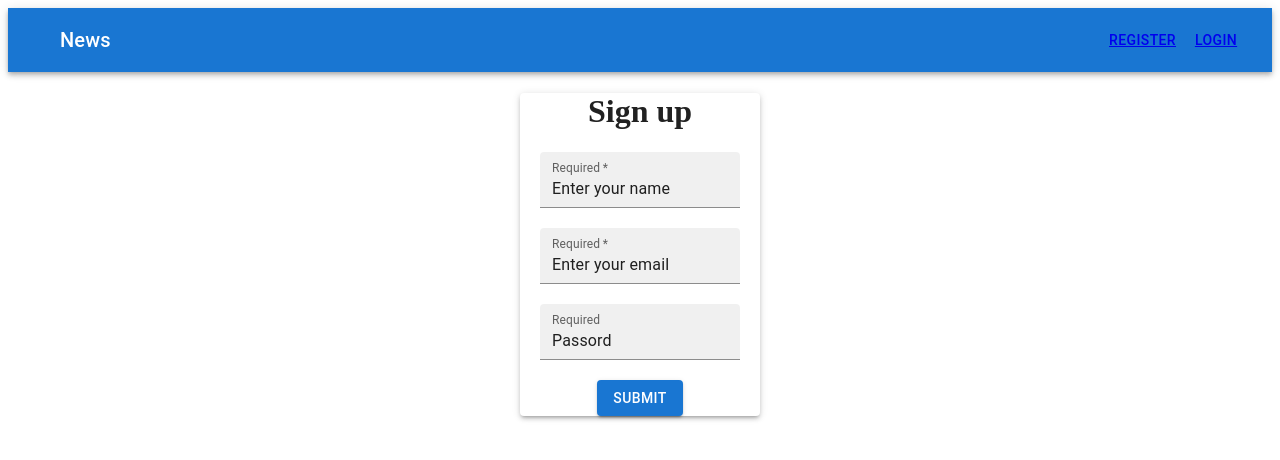
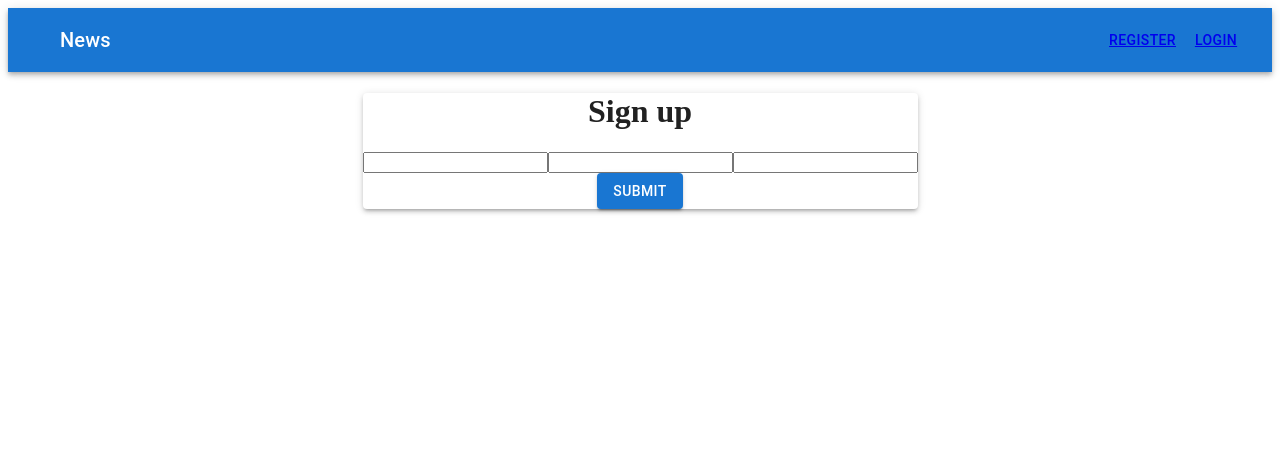
Before and after one commit to Be-create/Masaijob-Portal, a React (Create React App) app in the folder mock4/: page / in a window 1280 px wide. Shown: the top 460 px of the page. Built offline with nearby package versions, Linux system fonts and the light colour scheme.

Commit message:
jwt authentication flow created with cookies

```diff
--- a/mock4/package.json
+++ b/mock4/package.json
@@ -14,6 +14,7 @@
     "react-dom": "^18.2.0",
     "react-router-dom": "^6.4.2",
     "react-scripts": "5.0.1",
+    "universal-cookie": "^4.0.4",
     "web-vitals": "^2.1.4"
   },
   "scripts": {
@@ -39,6 +40,6 @@
       "last 1 firefox version",
       "last 1 safari version"
     ],
-    "homepage":"."
+    "homepage": "."
   }
 }
--- a/mock4/src/App.js
+++ b/mock4/src/App.js
@@ -1,6 +1,6 @@
 
 import * as React from 'react';
-import { Routes, Route, useParams } from "react-router-dom";
+import { Routes, Route } from "react-router-dom";
 import { Signup } from './components/landingpage_components/signup';
 import { Signin } from './components/landingpage_components/signin';
 import { Userpage } from './components/userpage_compnents/userpage';
--- a/mock4/src/components/adminpage_components/jobpost.jsx
+++ b/mock4/src/components/adminpage_components/jobpost.jsx
@@ -1,21 +1,56 @@
 import "./styles.css";
 import {
-  Typography,
-  AppBar,
-  Toolbar,
+
   TextField,
   Button,
-  Box
 } from "@mui/material";
 import * as React from "react";
 import MenuItem from "@mui/material/MenuItem";
 import { Navbar } from "./navbar";
+import { useState } from "react";
 export default function Jobpost() {
+  let [data,setdata]= useState({
+    companyname : "",
+
+    position:"",
+
+    contact:"",
+
+
+    location:""
+
+  })
+  const handlesubmit = ()=>{
+
+    try {
+      fetch(`http://localhost:8080/api/postjob`)
+    } catch (error) {
+
+    }
+  }
+
+
   return (
     <div className="Jobpost">
 
 <br></br>
       <form style={{ margin:"auto" , marginTop:"20vh"}}>
+        <TextField
+          style={{ width: "50%", margin: "5px" }}
+          type="text"
+          label="Category"
+          variant="outlined"
+          onChange={(e)=> setdata({companyname:(e.target.value)})
+          }
+        />
+        <br />
+        <TextField
+          style={{ width: "50%", margin: "5px" }}
+          type="text"
+          label="Company-name"
+          variant="outlined"
+        />
+        <br />
         <TextField
           style={{ width: "50%", margin: "5px" }}
           type="text"
@@ -26,25 +61,11 @@ export default function Jobpost() {
         <TextField
           style={{ width: "50%", margin: "5px" }}
           type="text"
-          label="Job description"
+          label="Job region"
           variant="outlined"
         />
         <br />
-        <TextField
-          style={{ width: "50%", margin: "5px" }}
-          type="text"
-          label="Salary range"
-          variant="outlined"
-        />
-        <br />
-        <TextField
-          style={{ width: "50%", margin: "5px" }}
-          type="text"
-          label="job region"
-          variant="outlined"
-        />
-        <br />
-        <Button variant="contained" color="primary">
+        <Button variant="contained" color="primary"  onClick={handlesubmit}  >
           Post
         </Button>
       </form>
--- a/mock4/src/components/landingpage_components/signin.jsx
+++ b/mock4/src/components/landingpage_components/signin.jsx
@@ -6,12 +6,12 @@ import axios from "axios";
 import { useNavigate } from "react-router-dom";
 import { margin } from "@mui/system";
 import { Navbar } from "./navbar";
-
+import Cookies from 'universal-cookie';
 export const Signin = ()=>{
     let [name,setname]= useState("")
     let [email,setemail]= useState("")
     let [password,setpassword]= useState("")
-
+    const cookies = new Cookies();
     let navigate = useNavigate()
     const register=()=>{
         let data ={
@@ -19,7 +19,7 @@ export const Signin = ()=>{
             email,
             password
         }
-        fetch(`http://localhost:8080/api/login`,{
+        fetch(` http://localhost:8080/api/login`,{
             method: "POST",
             body: JSON.stringify(data),
             headers:{
@@ -27,7 +27,9 @@ export const Signin = ()=>{
             }
         }).then((res )=> res.json())
         .then((res)=> {
-            let domain= (res.data.user.email)
+          cookies.set('token',`${res.token}`)
+        console.log(cookies.get('token'));
+            let domain= (res.data.email)
             console.log(domain)
             domain = domain.split("@")
             console.log(domain)
@@ -37,6 +39,7 @@ export const Signin = ()=>{
             else{
                 navigate("/userpage")
             }
+
         })
 
         .catch((err) => console.log("error", err))
@@ -58,34 +61,18 @@ export const Signin = ()=>{
 
 
         <TextField
-        style={{display : "block",margin:"20px"}}
-          required
-          id="filled-required"
-          label="Required"
-          defaultValue="Enter your name"
-          variant="filled"
+
           onChange={(e)=>{
             setname(e.target.value)
           }}
         />
         <TextField
-        style={{display : "block",margin:"20px"}}
-          required
-          id="filled-required"
-          label="Required"
-          defaultValue="Enter your email"
-          variant="filled"
+
         onChange={(e)=>{
           setemail(e.target.value)
         }}
         />
         <TextField
-        style={{display : "block",margin:"20px"}}
-          id="filled-required"
-          label="Required"
-          defaultValue="Password"
-
-          variant="filled"
         onChange={(e)=>{
           setpassword(e.target.value)
         }}
--- a/mock4/src/components/landingpage_components/signup.jsx
+++ b/mock4/src/components/landingpage_components/signup.jsx
@@ -1,17 +1,16 @@
 import React, { useState } from "react";
 import Box from '@mui/material/Box';
-import TextField from '@mui/material/TextField';
 import { Button, Paper } from "@mui/material";
-import axios from "axios";
 import { useNavigate } from "react-router-dom";
 import { Navbar } from "./navbar";
+
 
 export const Signup = ()=>{
     let [name,setname]= useState("")
     let [email,setemail]= useState("")
     let [password,setpassword]= useState("")
- let [domain,setdomain]= useState("")
  let navigate = useNavigate()
+
     const register=()=>{
         let data ={
             name,
@@ -25,7 +24,7 @@ export const Signup = ()=>{
                 "Content-Type": "application/json"
             }
         }).then((res )=> res.json())
-        .then((res)=>
+        .then(()=>
         navigate("/login")
         )
 
@@ -38,44 +37,24 @@ export const Signup = ()=>{
         <Paper elevation={3} style={{width:"fit-content" , height: " 50%", margin:"auto",textAlign:"center"}}>
     <h1>Sign up</h1>
     <Box
-      component="form"
-      sx={{
-        '& .MuiTextField-root': { m: 1, width: '25ch' },
-      }}
-      noValidate
-      autoComplete="off"
+
     >
 
 
-        <TextField
-        style={{display : "block",margin:"20px"}}
-          required
-          id="filled-required"
-          label="Required"
-          defaultValue="Enter your name"
-          variant="filled"
+     <input
+
         onChange={(e)=>{
           setname(e.target.value)
         }}
       />
-        <TextField
-        style={{display : "block",margin:"20px"}}
-          required
-          id="filled-required"
-          label="Required"
-          defaultValue="Enter your email"
-          variant="filled"
+      <input
+
       onChange={(e)=>{
         setemail(e.target.value)
       }}
       />
-        <TextField
-        style={{display : "block",margin:"20px"}}
-          id="filled-required"
-          label="Required"
-          defaultValue="Passord"
+      <input
 
-          variant="filled"
       onChange={(e)=>{
         setpassword(e.target.value)
       }}
--- a/mock4/src/components/userpage_compnents/joblisting.jsx
+++ b/mock4/src/components/userpage_compnents/joblisting.jsx
@@ -9,20 +9,19 @@ import { useState } from 'react';
 import { useEffect } from 'react';
 import { Grid } from '@mui/material';
 import { useNavigate } from 'react-router-dom';
-
+import Cookies from 'universal-cookie';
 export  function Userjoblisting() {
     let [data,setdata]= useState([])
  let navigate = useNavigate()
+ const cookies = new Cookies();
     useEffect(()=> {
-    let email = "muskan@masaischool"
-    //123456
-    let password = "123456"
-    let data1 ={
-        email,
-        password
-    }
-    if(data1){
-        fetch(`http://localhost:8080/api/job`)
+    let token = cookies.get('token')
+    if(token){
+        fetch(` http://localhost:8080/api/job`,{
+          headers: {
+            Authorization: `${token}`
+          }
+        })
         .then((res)=> res.json())
         .then((res)=>{console.log(res.data)
         setdata(res.data)
--- a/mock4/src/components/userpage_compnents/navbar.jsx
+++ b/mock4/src/components/userpage_compnents/navbar.jsx
@@ -18,12 +18,8 @@ export const Navbar=()=>{
             <MenuIcon />
           </IconButton>
           <Typography variant="h6" component="div" sx={{ flexGrow: 1 }}>
-            News
+            Jobs
           </Typography>
-          <Button color="inherit"><Link to="/register">Register</Link>
-        </Button>
-        <Button color="inherit"><Link to="/login">Login</Link>
-        </Button>
         </Toolbar>
       </AppBar>
     </Box>
```
Also changed, not shown: mock4/src/components/userpage_compnents/userpage.jsx (+0 -9 lines), 1 other file (tests, documents, lock files or other folders). Lines whose indentation alone changed are shown as unchanged.
